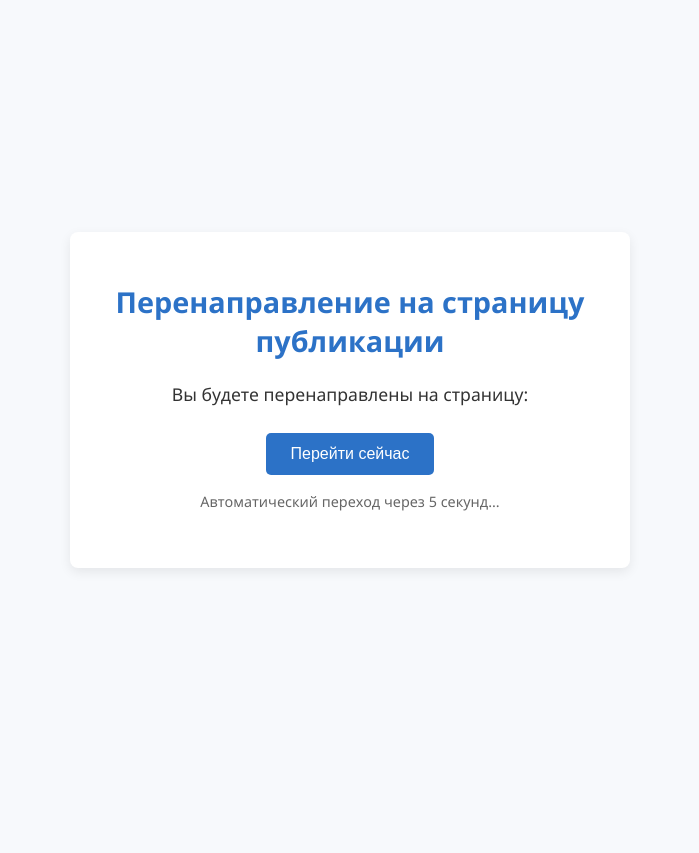
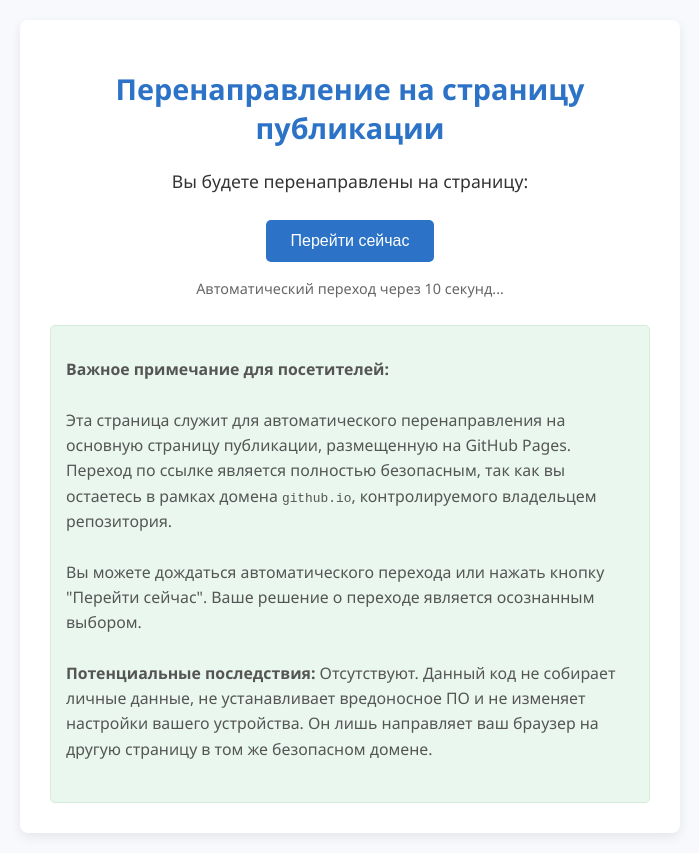
Before and after one commit to dks5/HTML-Publisher, a plain HTML site: page index.html in a window 1280 px wide. Shown: the whole page, without its empty margins (290-989 px from the left). Before the commit the page ends 800 px from the top, so only its background shows below. Drawn offline with Linux system fonts and the light colour scheme.

Commit message:
Update index.html

```diff
--- a/index.html
+++ b/index.html
@@ -24,7 +24,7 @@
             padding: 30px;
             border-radius: 8px;
             box-shadow: 0 4px 12px rgba(0, 0, 0, 0.08);
-            max-width: 500px;
+            max-width: 600px; /* Увеличена максимальная ширина */
             width: 100%;
         }
         h1 {
@@ -64,6 +64,16 @@
         a:hover {
             text-decoration: underline;
         }
+        .safety-note {
+            font-size: 0.9em;
+            color: #555;
+            margin-top: 20px;
+            padding: 15px;
+            border: 1px solid #d4edda;
+            background-color: #e9f7ef;
+            border-radius: 5px;
+            text-align: left;
+        }
     </style>
 </head>
 <body>
@@ -76,6 +86,13 @@
         </p>
         <button id="confirm-redirect-btn" class="redirect-button">Перейти сейчас</button>
         <p class="countdown" id="countdown-message">Автоматический переход через <span id="countdown-timer">10</span> секунд...</p>
+
+        <div class="safety-note">
+            <p><strong>Важное примечание для посетителей:</strong></p>
+            <p>Эта страница служит для автоматического перенаправления на основную страницу публикации, размещенную на GitHub Pages. Переход по ссылке является полностью безопасным, так как вы остаетесь в рамках домена <code>github.io</code>, контролируемого владельцем репозитория.</p>
+            <p>Вы можете дождаться автоматического перехода или нажать кнопку "Перейти сейчас". Ваше решение о переходе является осознанным выбором.</p>
+            <p><strong>Потенциальные последствия:</strong> Отсутствуют. Данный код не собирает личные данные, не устанавливает вредоносное ПО и не изменяет настройки вашего устройства. Он лишь направляет ваш браузер на другую страницу в том же безопасном домене.</p>
+        </div>
     </div>
 
     <script>
@@ -85,7 +102,13 @@
             const countdownMessage = document.getElementById('countdown-message');
             const countdownTimer = document.getElementById('countdown-timer');
 
-            const targetUrl = redirectLinkElement.href;
+            // Получаем значения плейсхолдеров для формирования URL
+            const githubUsername = document.getElementById('github-username').value || document.getElementById('github-username').placeholder;
+            const repoName = document.getElementById('repo-name').value || document.getElementById('repo-name').placeholder;
+
+            // Формируем целевой URL для перенаправления
+            const targetUrl = `https://${githubUsername}.github.io/${repoName}/${repoName}.html`;
+            redirectLinkElement.href = targetUrl; // Обновляем href ссылки в HTML
 
             let timeLeft = 10;
             let countdownInterval;
```
